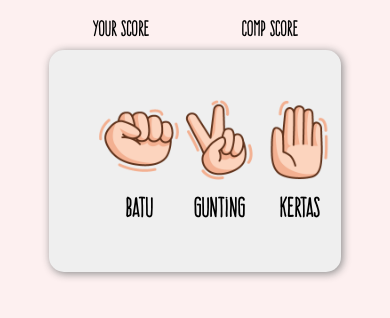
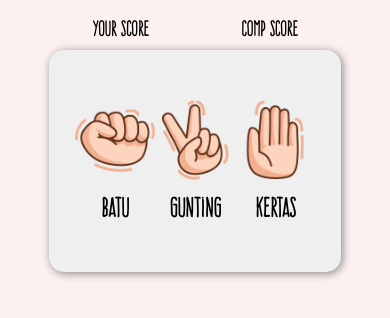
Before and after one commit to Ekoysrn/Suit-Game-2.0, a plain HTML site: page index.html in a window 390 px wide. Shown: the part 454-772 px from the top of the page. Drawn offline with Linux system fonts and the light colour scheme.

Commit message:
change responsive

```diff
--- a/style.css
+++ b/style.css
@@ -89,9 +89,15 @@ figcaption{
 }
 
 
-@media screen and (max-width:600px){
+@media screen and (max-width:800px){
     img{
         width: 80px;
         height: 80px;
     }
+
+    .area-player{
+        display: flex;
+        justify-content:center;
+        align-items:center;
+    }
 }
```
